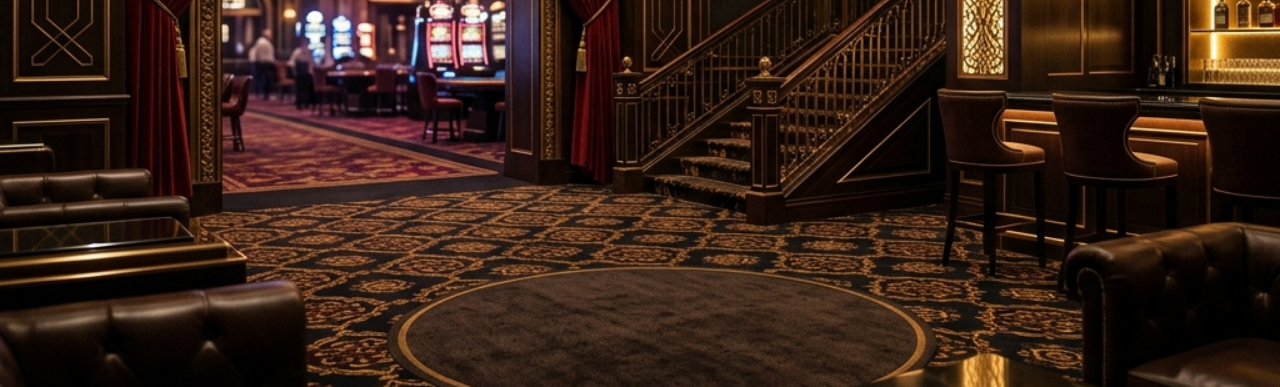
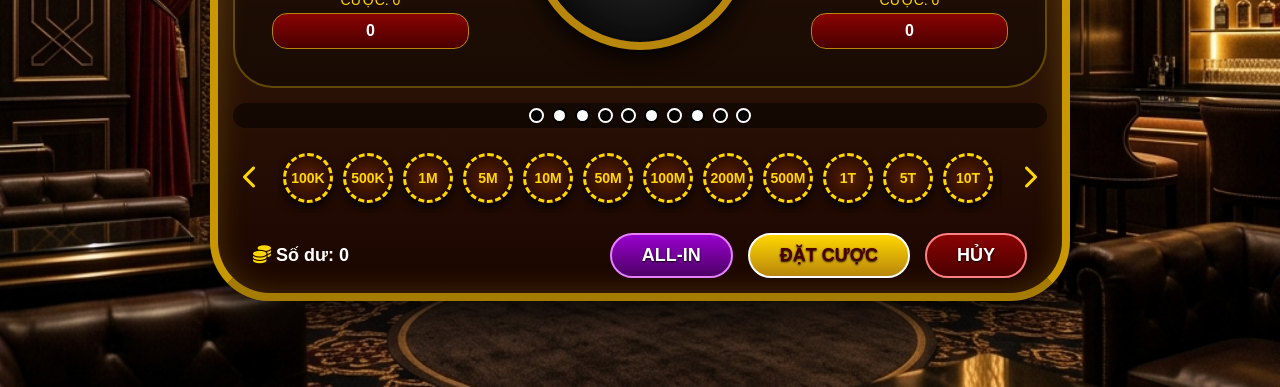
Before and after one commit to Elysiam001/Sun-Club-Online, a website: page taixiu.html in a window 1280 px wide. Shown: the part 413-800 px from the top of the page. Drawn offline with nearby package versions, Linux system fonts and the light colour scheme; no server answers; sample sign-in values are in the browser's storage.

Commit message:
Emergency Fix: Restore UI visibility and stabilize script logic

```diff
--- a/taixiu.css
+++ b/taixiu.css
@@ -32,14 +32,11 @@ html, body {
 }
 
 .game-wrapper {
-    position: absolute;
-    top: 50%;
-    left: 50%;
-    transform: translate(-50%, -50%);
-    width: 1000px; /* Chiều rộng cơ sở để autoScale tính toán */
+    width: 100%;
+    max-width: 900px;
     padding: 20px;
     perspective: 1000px;
-    transform-origin: center center;
+    margin: 0 auto;
 }
 
 /* Khung bàn chơi */
--- a/taixiu.js
+++ b/taixiu.js
@@ -134,12 +134,22 @@ function getRoundResult(roundId) {
     return results[roundId];
 }
 
+// --- CẬP NHẬT SỐ DƯ AN TOÀN ---
 function updateDisplay() {
-    document.getElementById('current-balance').textContent = getBalance().toLocaleString('vi-VN');
-    document.getElementById('pending-bet-tai').textContent = pendingBetTai.toLocaleString('vi-VN');
-    document.getElementById('pending-bet-xiu').textContent = pendingBetXiu.toLocaleString('vi-VN');
-    document.getElementById('my-bet-tai').textContent = confirmedBetTai.toLocaleString('vi-VN');
-    document.getElementById('my-bet-xiu').textContent = confirmedBetXiu.toLocaleString('vi-VN');
+    const balanceEl = document.getElementById('current-balance') || document.getElementById('player-balance');
+    if (balanceEl) {
+        balanceEl.textContent = getBalance().toLocaleString('vi-VN');
+    }
+
+    const pTai = document.getElementById('pending-bet-tai');
+    const pXiu = document.getElementById('pending-bet-xiu');
+    const mTai = document.getElementById('my-bet-tai');
+    const mXiu = document.getElementById('my-bet-xiu');
+
+    if (pTai) pTai.textContent = pendingBetTai.toLocaleString('vi-VN');
+    if (pXiu) pXiu.textContent = pendingBetXiu.toLocaleString('vi-VN');
+    if (mTai) mTai.textContent = confirmedBetTai.toLocaleString('vi-VN');
+    if (mXiu) mXiu.textContent = confirmedBetXiu.toLocaleString('vi-VN');
 }
 updateDisplay();
 
@@ -148,27 +158,6 @@ function showNotification(msg, isError = false) {
     notification.className = `notification ${isError ? 'error' : ''}`;
     setTimeout(() => notification.classList.add('hidden'), 3000);
 }
-
-// --- TỰ ĐỘNG CÂN CHỈNH MÀN HÌNH (MOBILE) ---
-function autoScaleGame() {
-    const wrapper = document.querySelector('.game-wrapper');
-    if (!wrapper) return;
-
-    const windowWidth = window.innerWidth;
-    const windowHeight = window.innerHeight;
-    const designWidth = 1000; // Chiều rộng thiết kế
-    const designHeight = 600; // Chiều cao thiết kế
-
-    const scaleX = windowWidth / designWidth;
-    const scaleY = windowHeight / designHeight;
-    const scale = Math.min(scaleX, scaleY, 1); // Không bao giờ to hơn 1
-
-    wrapper.style.transform = `translate(-50%, -50%) scale(${scale})`;
-}
-
-window.addEventListener('resize', autoScaleGame);
-window.addEventListener('load', autoScaleGame);
-autoScaleGame();
 
 // Quay lại sảnh (Sửa lại ID cho đúng với HTML của sếp)
 const btnHome = document.getElementById('btn-back');
```
